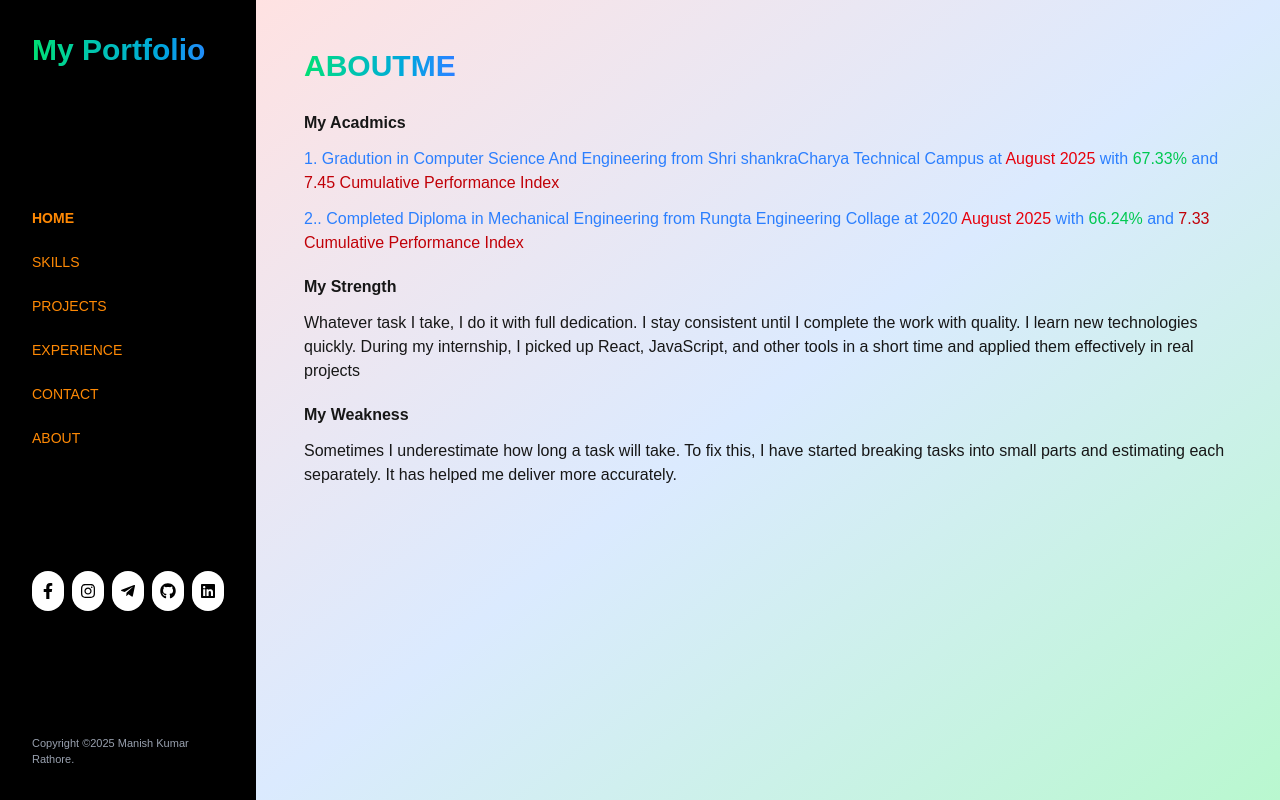
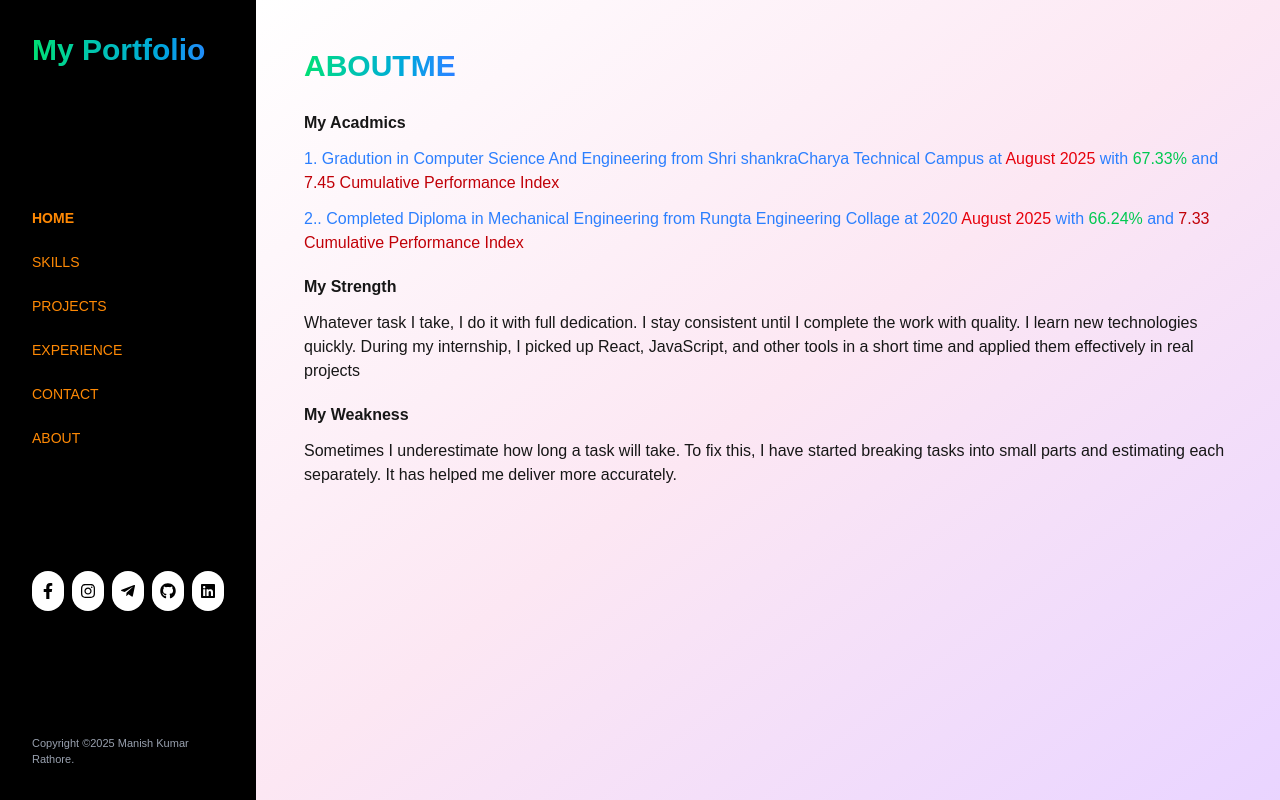
Before and after one commit to manishevdt/portfolio, a Next.js app: page /about in a window 1280 px wide. Built offline with nearby package versions, Linux system fonts and the light colour scheme.

Commit message:
Change background gradient in AboutMe section
Updated the background gradient colors in the AboutMe section.

```diff
--- a/app/about/page.js
+++ b/app/about/page.js
@@ -1,6 +1,6 @@
 export default function AboutMe() {
     return (
-        <section className="min-h-screen p-6 md:ml-64 md:p-12 bg-gradient-to-br from-red-100 via-blue-100 to-green-200">
+        <section className="min-h-screen p-6 md:ml-64 md:p-12 bg-gradient-to-br from-white-100 via-pink-100 to-purple-200">
       <h1 className="text-3xl font-bold bg-gradient-to-r from-green-400 to-blue-500 text-transparent bg-clip-text animate-typing">ABOUTME</h1>
       <div className="mt-5">
         <h3 className="font-bold hover:underline"> My Acadmics</h3>
```
